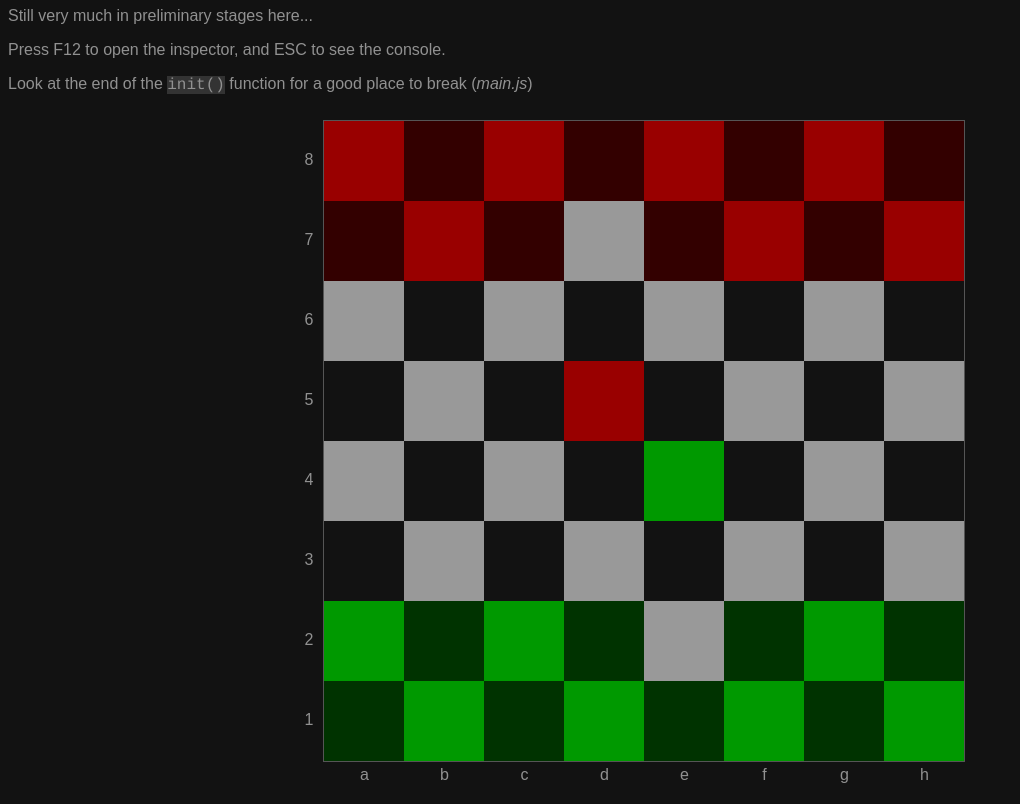
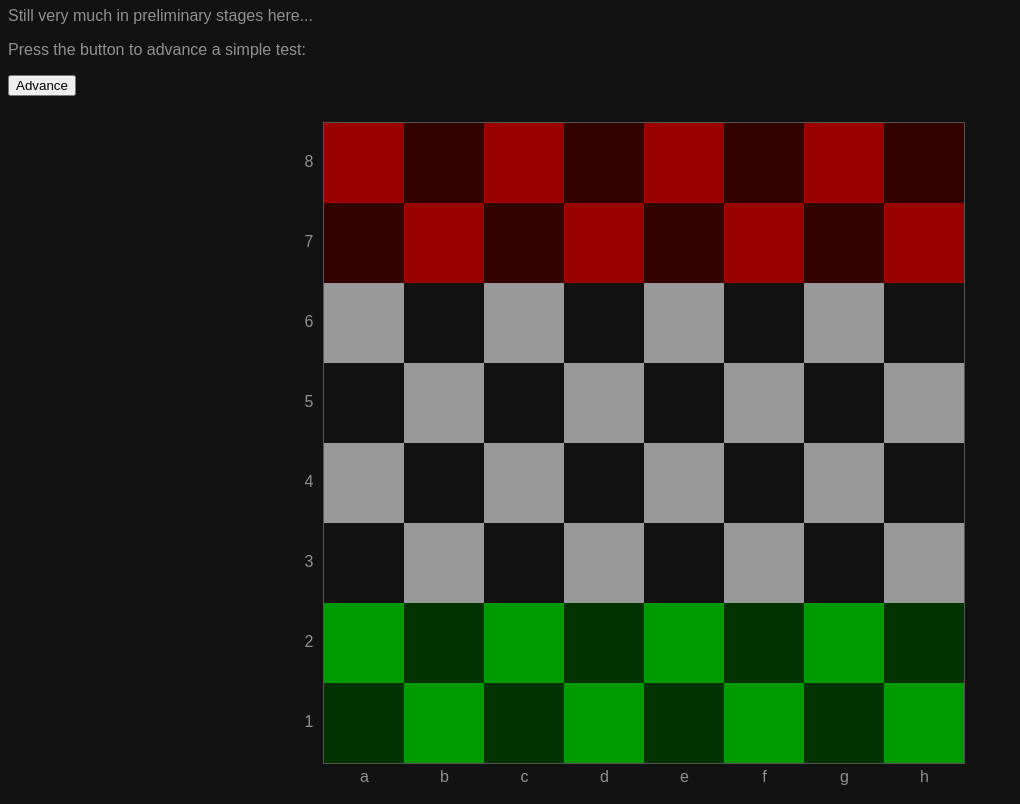
Before and after one commit to kdanieladams/chess.js, a plain HTML site: page index.html in a window 1280 px wide. Shown: the part 73-877 px from the top of the page, without its empty margins (0-1020 px from the left). Drawn offline with Linux system fonts and the light colour scheme.

Commit message:
button for test

```diff
--- a/index.html
+++ b/index.html
@@ -8,8 +8,10 @@
     <body>
         <h1 class="center">Chess.js</h1>
         <p>Still very much in preliminary stages here...</p>
-        <p>Press F12 to open the inspector, and ESC to see the console.</p>
-        <p>Look at the end of the <span class="code">init()</span> function for a good place to break (<em>main.js</em>)</p>
+        <p>Press the button to advance a simple test:</p>
+        <p>
+            <button id="advance_btn">Advance</button>
+        </p>
 
         <div class="center">
             <div class="boardContainer">
--- a/js/cell.js
+++ b/js/cell.js
@@ -1,4 +1,4 @@
-import { FILES } from './globals.js';
+import { FILES, NUMRANKS } from './globals.js';
 
 /**
  * Cell
@@ -11,7 +11,7 @@ export class Cell {
     isLight = false;
 
     constructor(file, rank, isLight) {
-        if(isNaN(rank) || rank > 8 || rank < 1) {
+        if(isNaN(rank) || rank > NUMRANKS || rank < 1) {
             console.error("Cell.constructor: Invalid rank value.");
             return;
         }
--- a/js/main.js
+++ b/js/main.js
@@ -8,8 +8,10 @@ import { Team } from './team.js';
  *
  * Main thread for the game.
  */
+var advBtn = document.getElementById('advance_btn');
+var canvas = document.getElementById('chess_board');
 var match = null;
-var canvas = document.getElementById('chess_board');
+var step = 0;
 
 function init() {
     match = new Match(new Board(canvas), new Team(SIDES.white), new Team(SIDES.black));
@@ -42,9 +44,21 @@ function testMove2() {
     console.log('testMove2 complete...');
 }
 
+function advanceTest(e) {
+    if(step == 0)
+        testMove();
+    else if(step == 1) {
+        testMove2();
+        advBtn.disabled = true;
+    }
+    else
+        return;
+
+    step++;
+}
+
 /**
  * Start
  */
 init();
-testMove();
-testMove2();
+advBtn.onclick = advanceTest;
```
